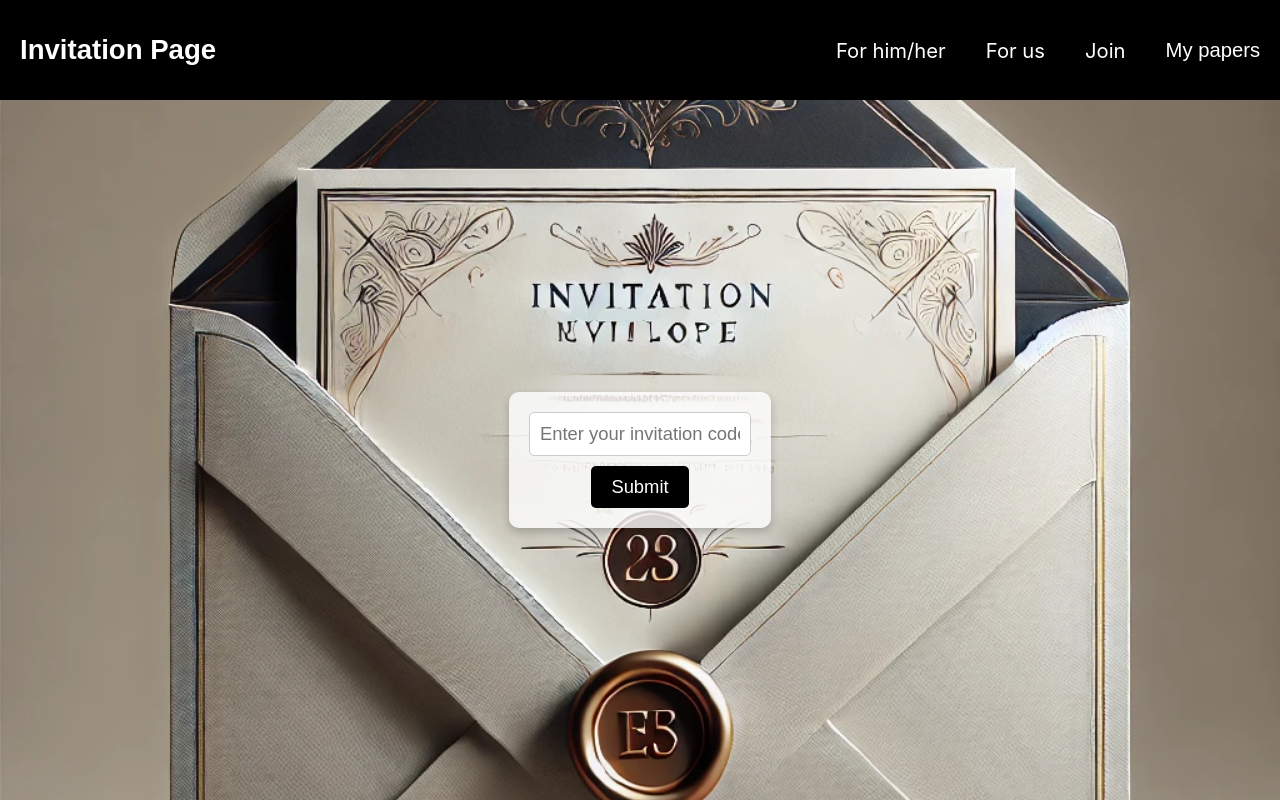
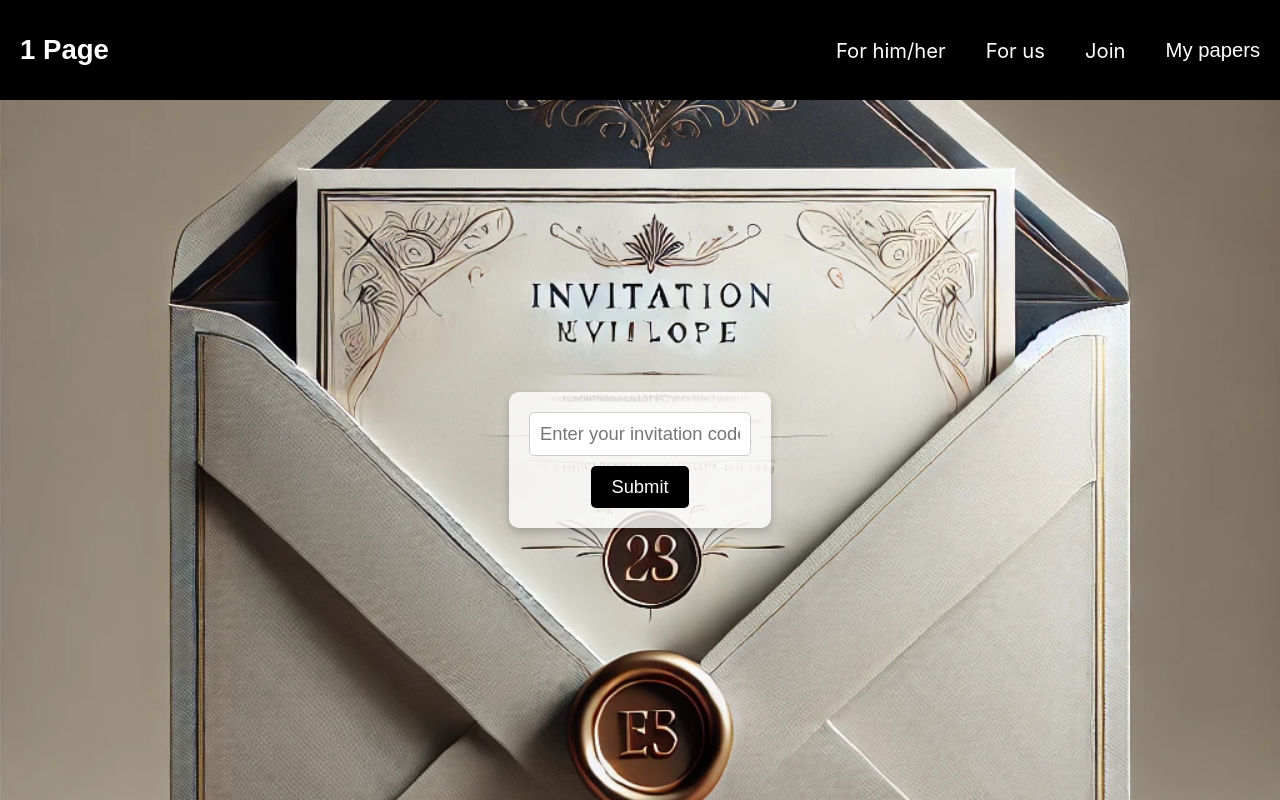
Before and after one commit to lucy1287/madcamp_week4_front, a React (Create React App) app: page /join in a window 1280 px wide. Built offline with nearby package versions, Linux system fonts and the light colour scheme; a web font is replaced by a local one.

Commit message:
made link to invitation

```diff
--- a/src/pages/AuthCallbackPage.js
+++ b/src/pages/AuthCallbackPage.js
@@ -54,6 +54,10 @@ const AuthCallbackPage = () => {
                     kakao_id: userInfo.id,
                     nickname: userInfo.properties.nickname,
                     photo: userInfo.properties.profile_image
+                },{
+                    headers: {
+                        'Content-Type': 'application/json',
+                    },
                 });
 
                 // 백엔드에서 반환된 JWT 토큰 저장
--- a/src/pages/Join.js
+++ b/src/pages/Join.js
@@ -13,7 +13,7 @@ const Join = () => {
     return (
         <div className="join-page">
             <header className="join-header">
-                <div className="logo">Invitation Page</div>
+                <div className="logo">1 Page</div>
                 <nav className="join-nav">
                     <a href="#">For him/her</a>
                     <a href="#">For us</a>
--- a/src/pages/MainPage.js
+++ b/src/pages/MainPage.js
@@ -1,5 +1,5 @@
 import React, { useState, useEffect } from 'react';
-import { useNavigate } from 'react-router-dom';
+import { useNavigate, Link } from 'react-router-dom';
 import './MainPage.css';
 import backgroundImage from '../assets/mainpage_logo.webp'; // 이미지 경로를 맞추세요
 
@@ -44,7 +44,7 @@ const MainPage = () => {
         <nav className="main-nav">
           <a href="#">For him/her</a>
           <a href="#">For us</a>
-          <a href="#">Join</a>
+          <Link to="/join">Join</Link>
           <div className="dropdown">
             <button className="dropbtn">My papers</button>
             <div className="dropdown-content">
```
